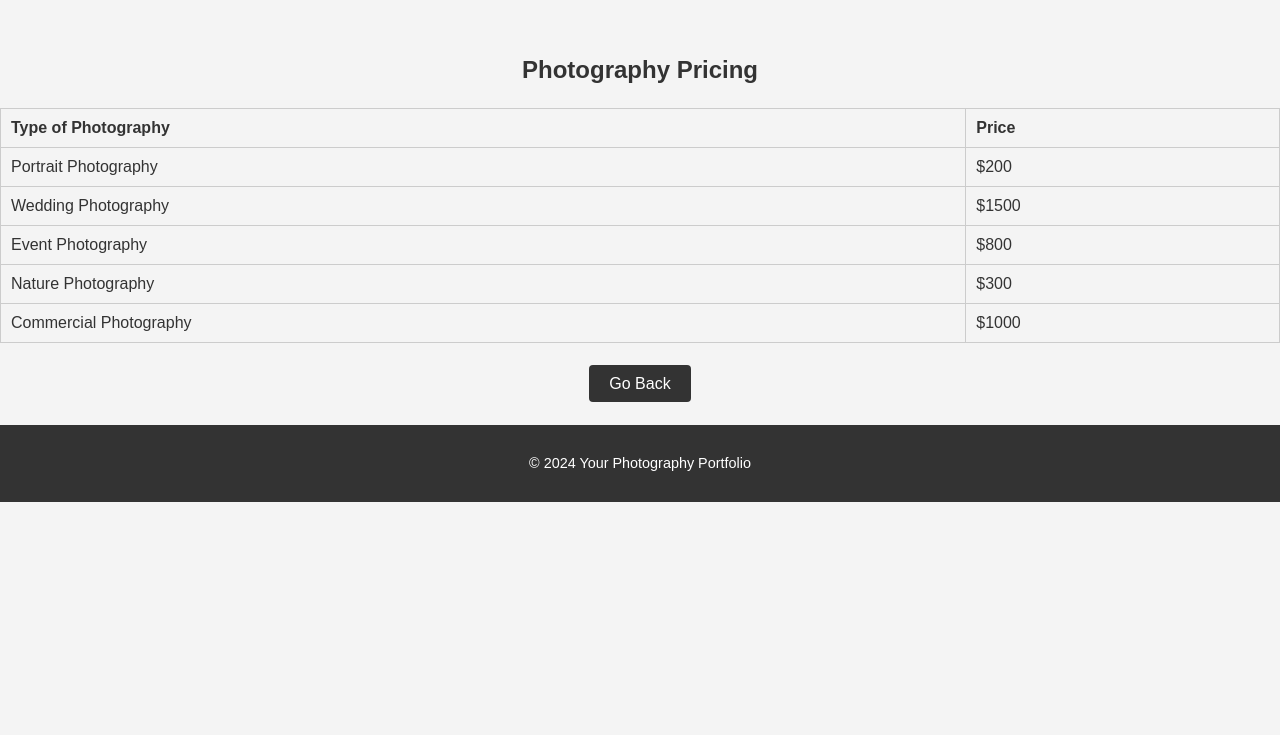
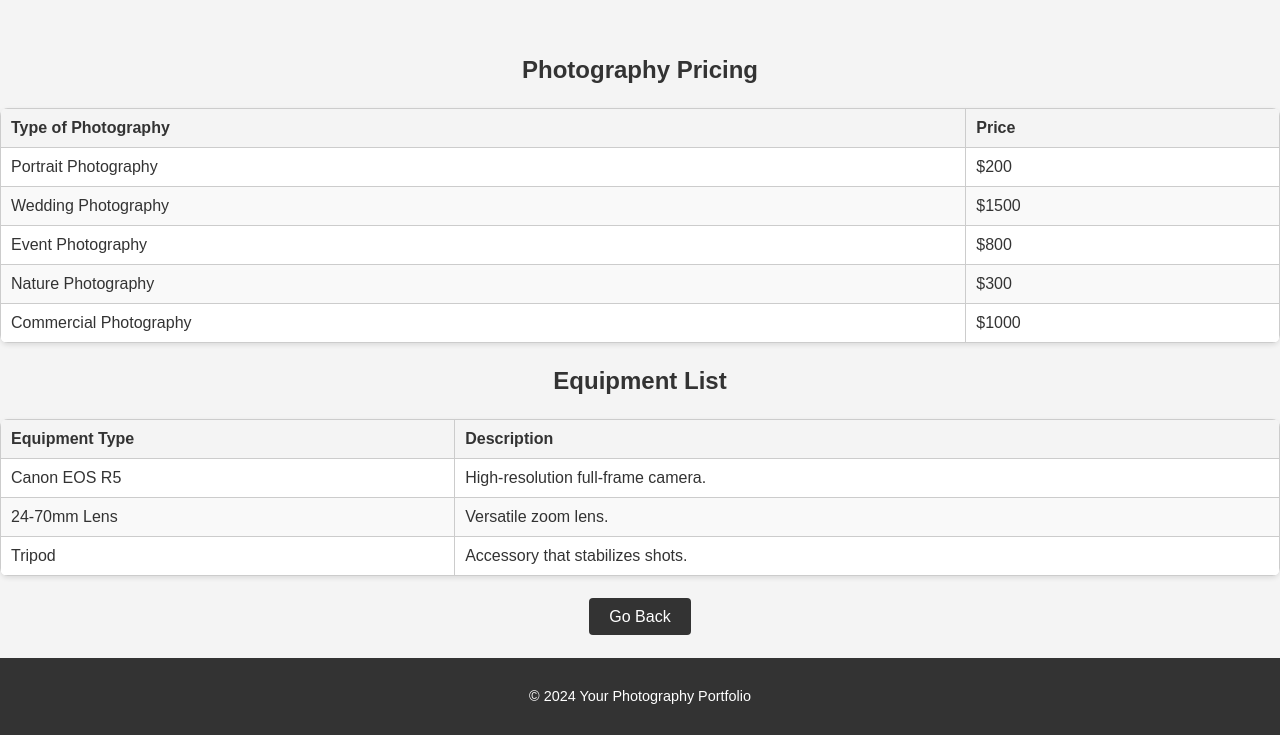
Before and after one commit to Debragathuku/Debragathuku.github.io, a plain HTML site: page gallery.html in a window 1280 px wide. Shown: the part 949-1684 px from the top of the page. Before the commit the page ends 1451 px from the top, so only its background shows below. Drawn offline with Linux system fonts and the light colour scheme; a script that the page names is missing.

Commit message:
Updated CSS with table styling

```diff
--- a/gallery.html
+++ b/gallery.html
@@ -60,6 +60,30 @@
                 </tr>
             </tbody>
         </table>
+        <h2>Equipment List</h2>
+<table>
+    <thead>
+        <tr>
+            <th>Equipment Type</th>
+            <th>Description</th>
+        </tr>
+    </thead>
+    <tbody>
+        <tr>
+            <td>Canon EOS R5</td>
+            <td>High-resolution full-frame camera.</td>
+        </tr>
+        <tr>
+            <td>24-70mm Lens</td>
+            <td>Versatile zoom lens.</td>
+        </tr>
+        <tr>
+            <td>Tripod</td>
+            <td>Accessory that stabilizes shots.</td>
+        </tr>
+    </tbody>
+</table>
+
 
         <div class="back-button">
             <a href="index.html" class="btn">Go Back</a>
--- a/styles.css
+++ b/styles.css
@@ -89,12 +89,28 @@ table {
     width: 100%;
     border-collapse: collapse;
     margin-top: 1rem;
+    box-shadow: 0 2px 5px rgba(0, 0, 0, 0.1); /* Add shadow for better visibility */
+    border-radius: 8px; /* Rounded corners */
+    overflow: hidden; /* Ensure borders don't overflow */
 }
 
 th, td {
-    border: 1px solid #ccc;
+    border: 1px solid #ccc; /* Light gray borders */
     padding: 10px;
     text-align: left;
+}
+
+th {
+    background-color: #f4f4f4; /* Light background for header */
+    color: #333; /* Darker text color for headers */
+}
+
+td {
+    background-color: #fff; /* White background for data cells */
+}
+
+tr:nth-child(even) td {
+    background-color: #f9f9f9; /* Alternate row color for better readability */
 }
 
 h2 {
```
